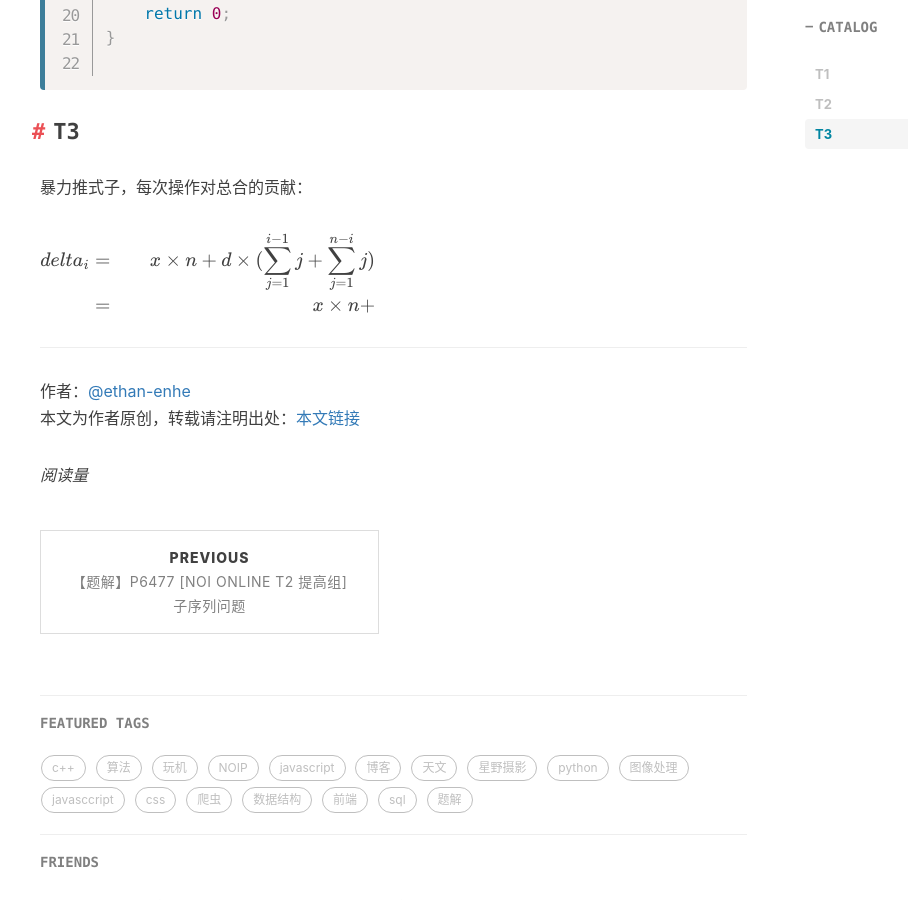
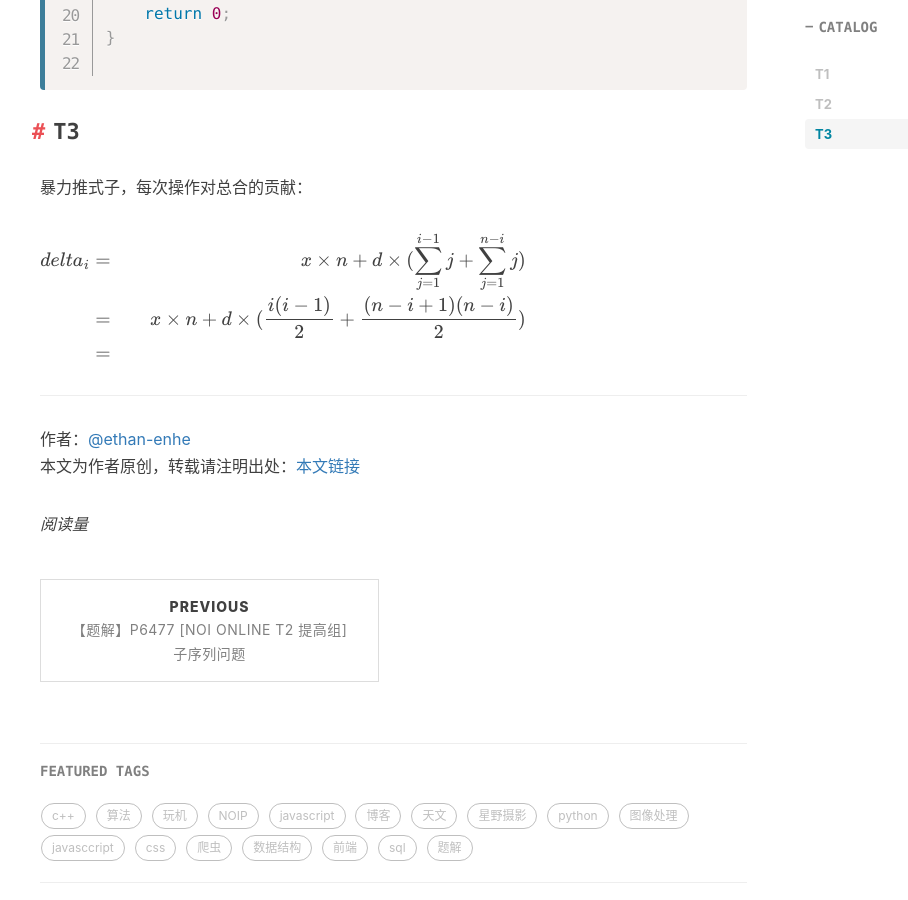
Before and after one commit to ethan-enhe/ethan-enhe.github.io, a Jekyll site: the page built from _posts/2020-07-08-cf-edu-round-47解题记录.md, in a window 1280 px wide and 900 px high, scrolled down 2050 px. Shown: the whole window, without its empty margins (225-1133 px from the left). Built offline with Jekyll 4.4.1, drawn with Linux system fonts in a browser that asks for light colours; nearby versions of some CDN libraries; formulas are drawn with MathJax 3; comment, search, counter and statistics services are not loaded.

Commit message:
_posts/2020-07-08-cf-edu-round-47解题记录.md updated from https://stackedit.io/

```diff
--- a/_posts/2020-07-08-cf-edu-round-47解题记录.md
+++ b/_posts/2020-07-08-cf-edu-round-47解题记录.md
@@ -76,11 +76,12 @@ int main(){
 
 $$
 \begin{aligned}
-delta_i&=& x\times n+d\times(\sum_{j=1}^{i-1} j+\sum_{j=1}^{n-i} j)\\
-&=&x\times n+
+delta_i &=& x\times n+d\times(\sum_{j=1}^{i-1} j+\sum_{j=1}^{n-i} j)\\
+&=& x\times n+d\times(\frac{i(i-1)}2+\frac{(n-i+1)(n-i)}2)\\
+&=&
 \end{aligned}
 $$
 <!--stackedit_data:
-eyJoaXN0b3J5IjpbLTYwOTAxODkwLDExMzY5NzMzNzIsLTk2Mj
-I2NTQyMyw5ODU4ODIyNDddfQ==
+eyJoaXN0b3J5IjpbMTUzNTUzMzIxMCwxMTM2OTczMzcyLC05Nj
+IyNjU0MjMsOTg1ODgyMjQ3XX0=
 -->
```
